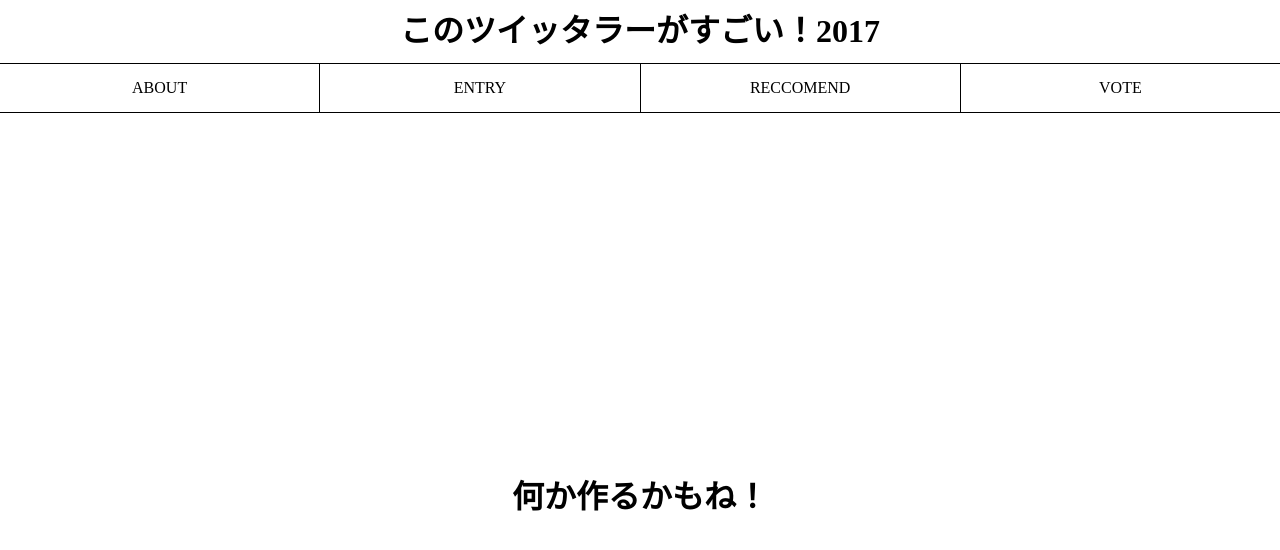
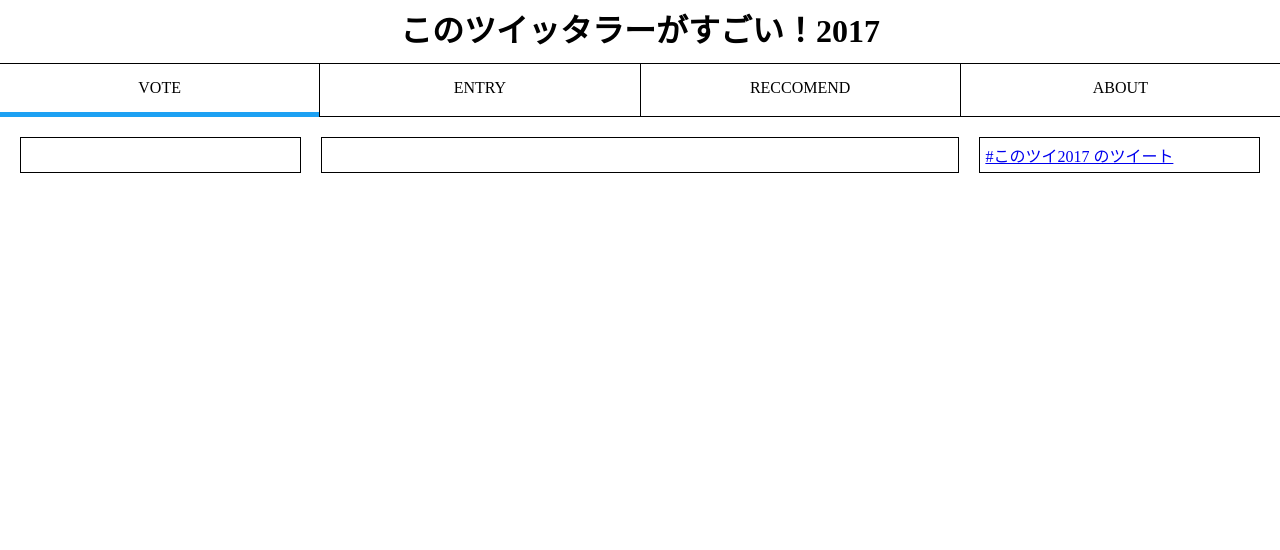
Before and after one commit to sudame/konotwi2017, a plain HTML site: page index.html in a window 1280 px wide. Drawn offline with Linux system fonts and the light colour scheme.

Commit message:
基本レイアウトの構築

```diff
--- a/index.html
+++ b/index.html
@@ -1,5 +1,6 @@
 <!DOCTYPE html>
 <html lang="ja">
+
 <head>
     <meta charset="UTF-8">
     <meta name="viewport" content="width=device-width, initial-scale=1.0">
@@ -7,25 +8,39 @@
     <link rel="stylesheet" href="style/main.css">
     <title>このツイッタラーがすごい！2017</title>
 </head>
+
 <body>
-    <div>
     <header>
         <div>
             <h1>このツイッタラーがすごい！2017</h1>
         </div>
         <nav>
             <ul>
-                    <li>ABOUT</li>
+                <li>VOTE</li>
                 <li>ENTRY</li>
                 <li>RECCOMEND</li>
-                    <li>VOTE</li>
+                <li>ABOUT</li>
             </ul>
         </nav>
     </header>
+    <div class="main-content">
+        <aside class="left-aside">
+
+        </aside>
         <main>
 
-            <h1>何か作るかもね！</h1>
         </main>
+        <aside>
+            <a class="twitter-timeline" href="https://twitter.com/hashtag/%E3%81%93%E3%81%AE%E3%83%84%E3%82%A42017" data-widget-id="901816324300587009">#このツイ2017 のツイート</a>
+            <script>
+                !function (d, s, id) { var js, fjs = d.getElementsByTagName(s)[0], p = /^http:/.test(d.location) ? 'http' : 'https'; if (!d.getElementById(id)) { js = d.createElement(s); js.id = id; js.src = p + "://platform.twitter.com/widgets.js"; fjs.parentNode.insertBefore(js, fjs); } }(document, "script", "twitter-wjs");
+            </script>
+        </aside>
+
     </div>
+    <footer>
+
+    </footer>
 </body>
+
 </html>
--- a/style/main.css
+++ b/style/main.css
@@ -3,14 +3,9 @@ html, body{
     padding: 0;
 }
 
-@media(max-width: 512px){
-    header > nav{
-        font-size: 0.7em;
-    }
-
-    h1{
-        font-size: 1em;
-    }
+header{
+    position: static;
+    top: 0;
 }
 
 h1{
@@ -23,12 +18,6 @@ hr{
     border-top: solid black 1px;
     margin: 0;
     padding: 0;
-}
-
-main{
-    display: table;
-    height: calc(100vh - 2em);
-    width: 100%;
 }
 
 nav > ul{
@@ -50,10 +39,71 @@ nav > ul > li{
 
 nav > ul > li:first-child{
     border-left: none;
+    border-bottom: 5px solid #1DA1F3;
 }
 
-main > h1 {
-    vertical-align: middle;
-    display: table-cell;
-    width: 100%;
+
+main{
+
 }
+
+div.main-content{
+    display: flex;
+    flex-flow: row;
+    margin-left: auto;
+    margin-right: auto;
+}
+
+main{
+    margin: 20px 0 20px 20px;
+    padding: 5px;
+    flex: 3 1 70%;
+    border: 1px solid black;
+}
+
+aside{
+    border: 1px solid black;
+    margin: 20px;
+    padding: 5px;
+    flex: 1 1 30%;
+}
+
+aside.left-aside{
+    display: none;
+}
+
+main > div {
+    margin: 20px auto 0 auto;
+    max-width: 1000px;
+    display: flex;
+
+}
+
+main >div > div{
+    border: 1px solid black;
+
+}
+
+@media(min-width: 1200px){
+    div.main-content > aside.left-aside{
+        display: inherit;
+    }
+
+    div.main-content > main{
+        margin-left: 0;
+    }
+}
+
+@media(max-width: 512px){
+    header > nav{
+        font-size: 0.7em;
+    }
+
+    h1{
+        font-size: 1em;
+    }
+
+    div.main-content{
+        flex-flow: column;
+    }
+}
```
Lines whose indentation alone changed are shown as unchanged.
